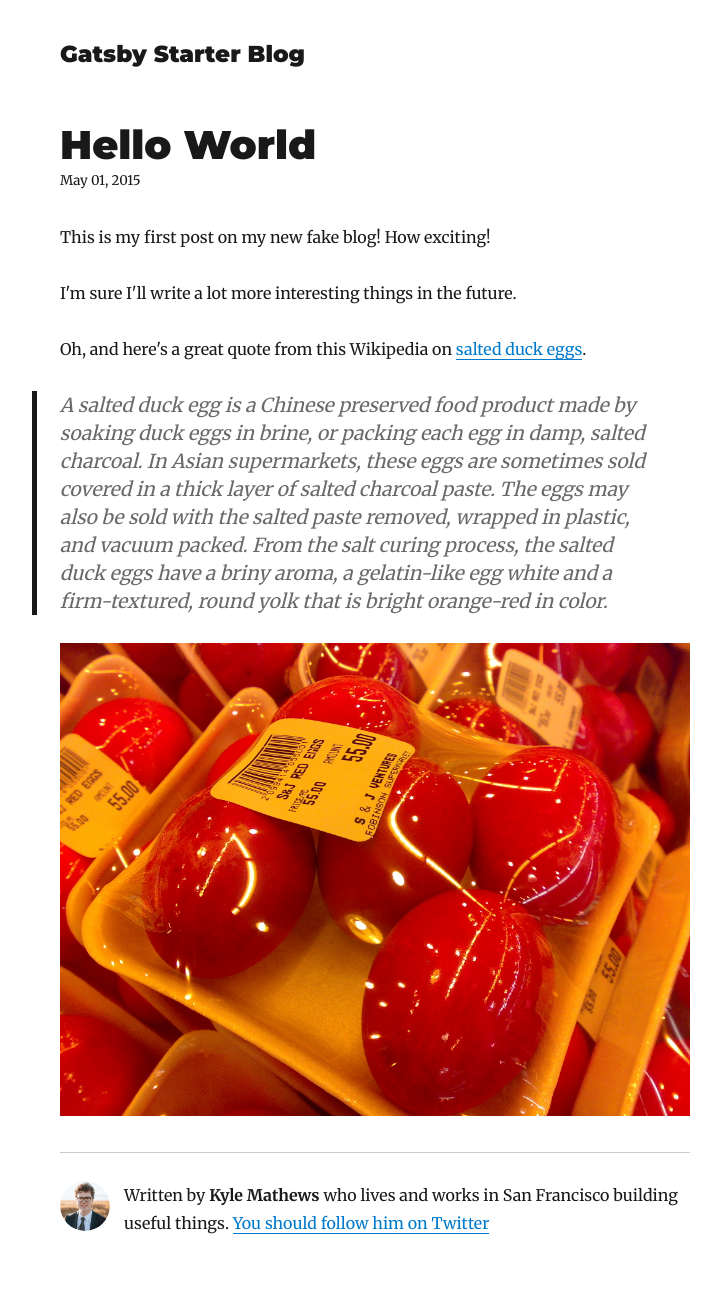
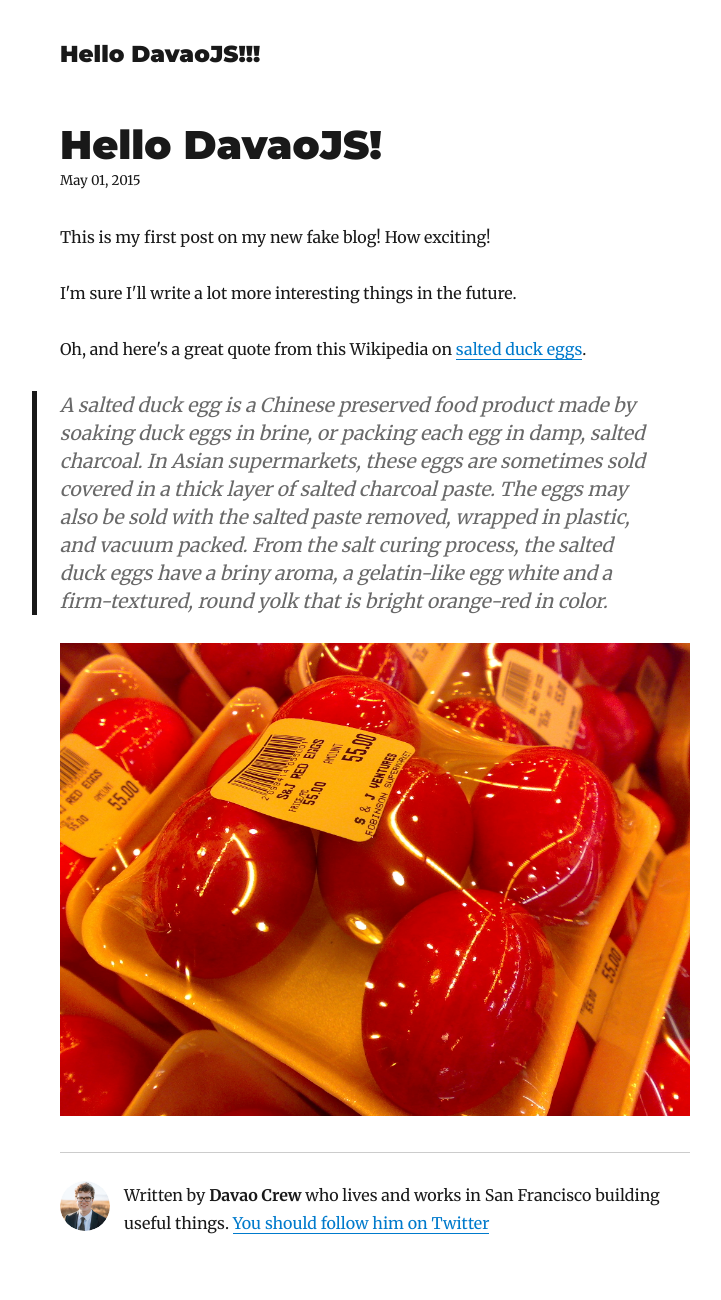
Before and after one commit to DavaoJS/davaojs.github.io, a Gatsby site: page /hello-world/ in a window 1280 px wide. Shown: the top 1300 px of the page, without its empty margins (265-986 px from the left). Built offline with nearby package versions, Linux system fonts and the light colour scheme; Gatsby itself is replaced by a stand-in of ours; some packages are replaced by stand-ins of ours.

Commit message:
Add new content

```diff
--- a/content/blog/hello-world/index.md
+++ b/content/blog/hello-world/index.md
@@ -1,5 +1,5 @@
 ---
-title: Hello World
+title: Hello DavaoJS!
 date: "2015-05-01T22:12:03.284Z"
 ---
 
--- a/gatsby-config.js
+++ b/gatsby-config.js
@@ -1,7 +1,7 @@
 module.exports = {
   siteMetadata: {
-    title: `Gatsby Starter Blog`,
-    author: `Kyle Mathews`,
+    title: `Hello DavaoJS!!!`,
+    author: `Davao Crew`,
     description: `A starter blog demonstrating what Gatsby can do.`,
     siteUrl: `https://gatsby-starter-blog-demo.netlify.com/`,
     social: {
```
